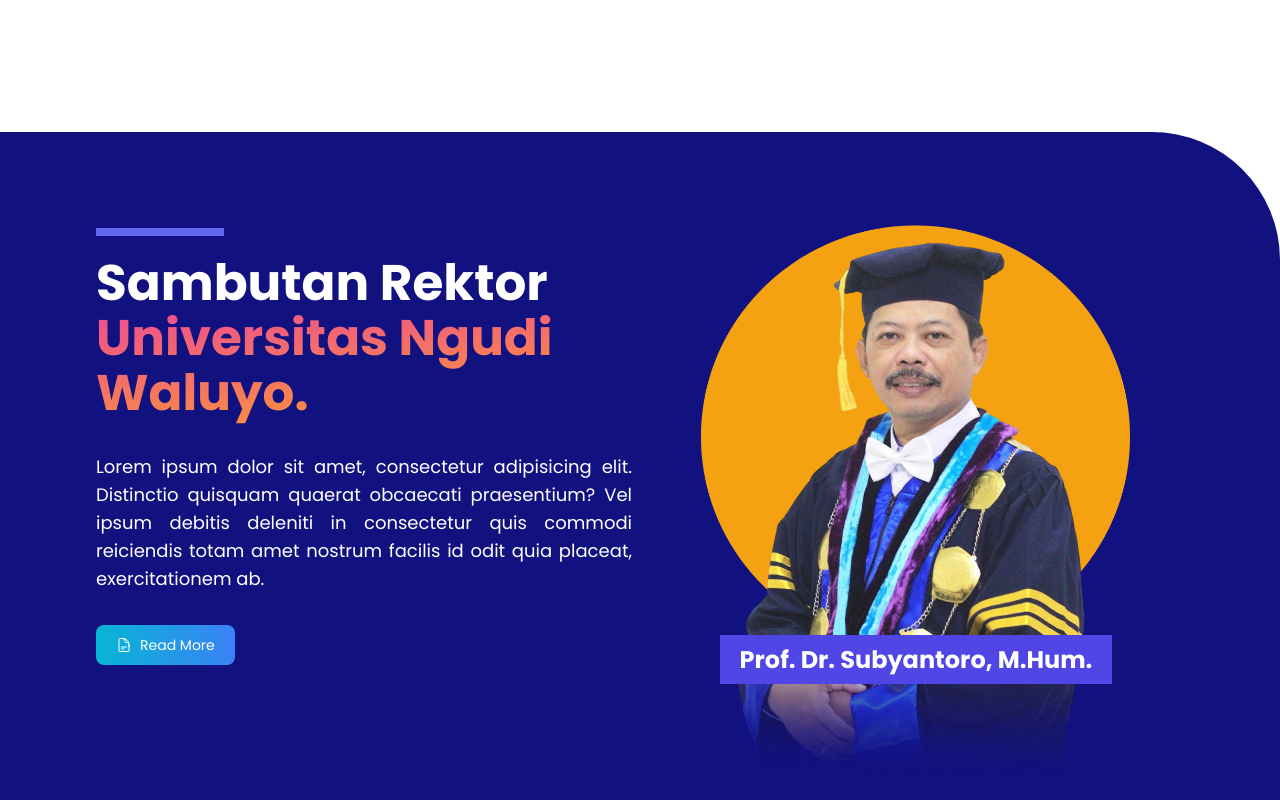
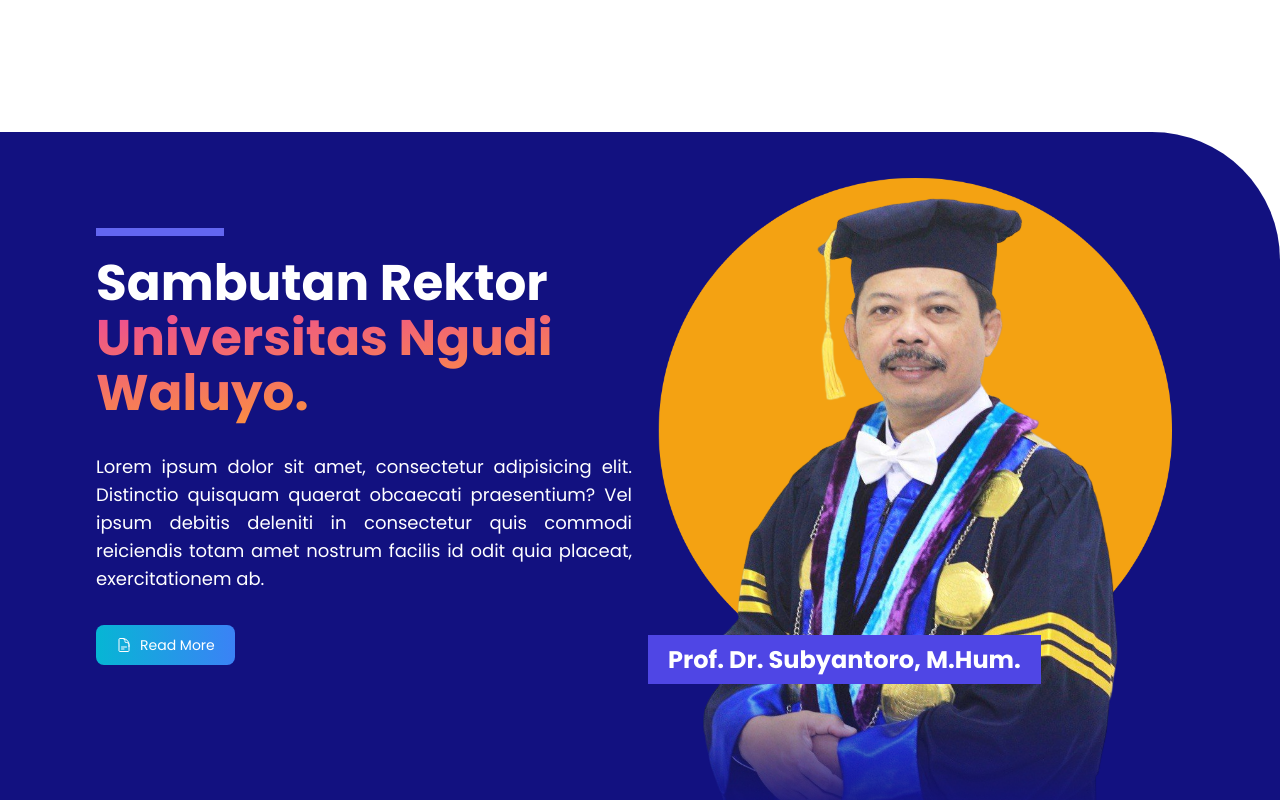
Before and after one commit to elprosdpp/nuxt3-tailwind-mbkm, a Nuxt app: page / in a window 1280 px wide. Shown: the part 920-1720 px from the top of the page. Built offline with nearby package versions, Linux system fonts and the light colour scheme.

Commit message:
fix home view

```diff
--- a/pages/index.vue
+++ b/pages/index.vue
@@ -164,7 +164,9 @@
         </div>
 
         <!-- Right Content -->
-        <div class="flex justify-center relative h-[20rem] lg:h-[42rem] lg:-mt-24">
+        <div
+          class="flex flex-col justify-center relative h-[19rem] lg:h-[42rem] lg:-mt-24"
+        >
           <div class="absolute -bottom-3 lg:bottom-[8rem]">
             <span
               class="box-decoration-clone bg-gradient-to-r from-indigo-600 to-indigo-600 text-white px-5 py-2 text-xs font-bold lg:text-2xl"
```
